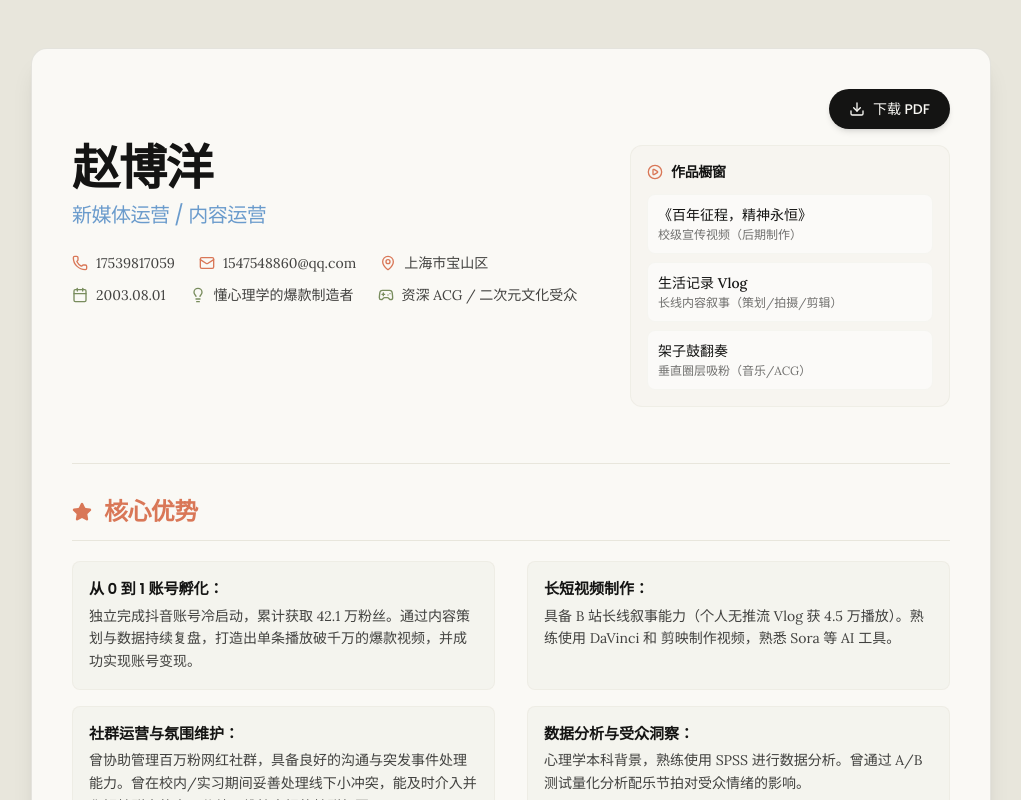
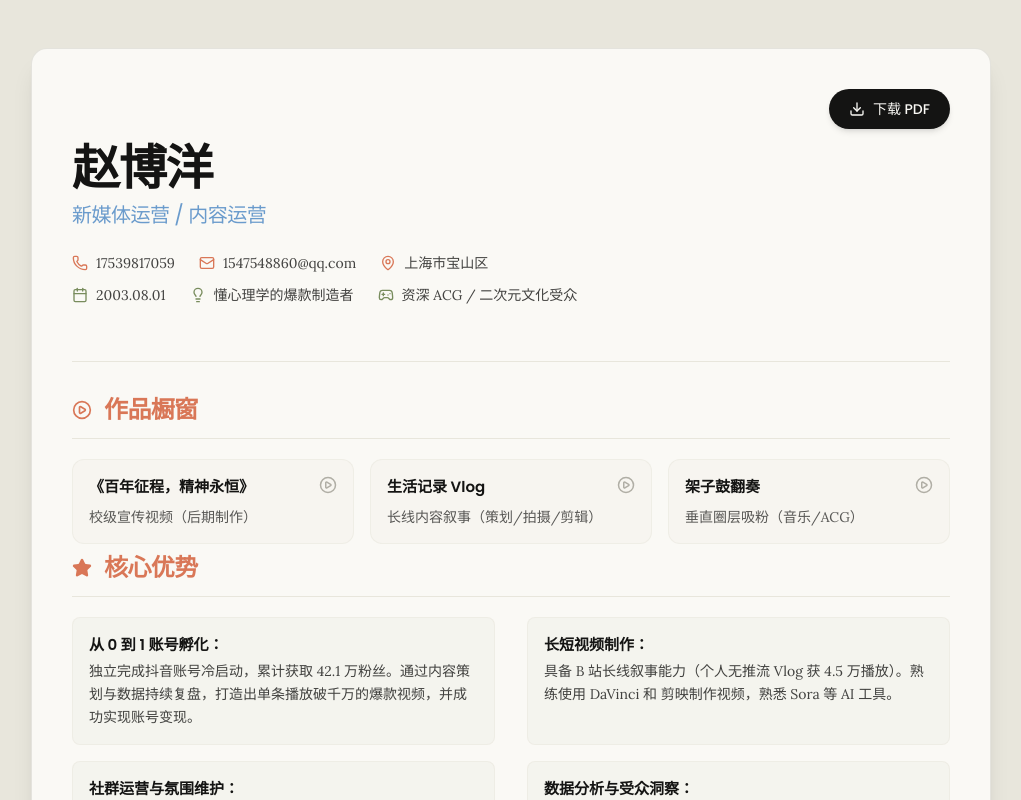
Before and after one commit to klion72/zhaoboyang-resume, a React (Vite) app: page / in a window 1280 px wide. Shown: the top 800 px of the page, without its empty margins (129-1150 px from the left). Built offline with nearby package versions, Linux system fonts and the light colour scheme.

Commit message:
feat: redesign showcases to be horizontal between header and core advantages

```diff
--- a/src/App.tsx
+++ b/src/App.tsx
@@ -1,4 +1,5 @@
 import PersonalInfo from './components/PersonalInfo';
+import Showcases from './components/Showcases';
 import CoreAdvantages from './components/CoreAdvantages';
 import Education from './components/Education';
 import WorkExperience from './components/WorkExperience';
@@ -14,6 +15,7 @@ function App() {
 
         <main className="space-y-2">
           <PersonalInfo />
+          <Showcases />
           <CoreAdvantages />
           <Education />
           <WorkExperience />
--- a/src/components/PersonalInfo.tsx
+++ b/src/components/PersonalInfo.tsx
@@ -1,11 +1,8 @@
-import { Phone, Mail, MapPin, Calendar, Lightbulb, Gamepad2, PlayCircle } from 'lucide-react';
+import { Phone, Mail, MapPin, Calendar, Lightbulb, Gamepad2 } from 'lucide-react';
 import { resumeData } from '../utils/resumeData';
-import { useState } from 'react';
 
 const PersonalInfo: React.FC = () => {
   const { name, phone, email, location, birthDate, tagline, interests } = resumeData.personalInfo;
-  const showcases = resumeData.showcases || [];
-  const [activeVideo, setActiveVideo] = useState<string | null>(null);
 
   return (
     <header className="border-b border-anthropic-light-gray pb-8 mb-8">
@@ -40,56 +37,6 @@ const PersonalInfo: React.FC = () => {
             </div>
           </div>
         </div>
-
-        {/* 右侧作品橱窗 */}
-        {showcases.length > 0 && (
-          <div className="md:w-80 shrink-0 no-print">
-            <div className="bg-anthropic-light-gray/20 border border-anthropic-light-gray/50 rounded-xl p-4 h-full">
-              <h3 className="text-sm font-headings font-semibold text-anthropic-dark mb-3 flex items-center gap-2">
-                <PlayCircle size={16} className="text-primary" />
-                作品橱窗
-              </h3>
-
-              {activeVideo ? (
-                <div className="mb-4">
-                  <div className="rounded-lg overflow-hidden bg-black aspect-video mb-2 shadow-sm">
-                    <video
-                      src={activeVideo}
-                      controls
-                      autoPlay
-                      className="w-full h-full object-contain"
-                    >
-                      您的浏览器不支持视频播放。
-                    </video>
-                  </div>
-                  <button
-                    onClick={() => setActiveVideo(null)}
-                    className="text-xs text-anthropic-mid hover:text-primary transition-colors"
-                  >
-                    关闭视频
-                  </button>
-                </div>
-              ) : null}
-
-              <div className="flex flex-col gap-2">
-                {showcases.map((showcase, idx) => (
-                  <button
-                    key={idx}
-                    onClick={() => setActiveVideo(showcase.videoUrl)}
-                    className={`text-left p-2.5 rounded-lg border transition-all ${
-                      activeVideo === showcase.videoUrl
-                        ? 'bg-white border-primary/30 shadow-sm'
-                        : 'bg-white/50 border-anthropic-light-gray/30 hover:bg-white hover:border-anthropic-light-gray/80 hover:shadow-sm'
-                    }`}
-                  >
-                    <div className="font-medium text-sm text-anthropic-dark mb-0.5 truncate">{showcase.title}</div>
-                    <div className="text-xs text-anthropic-dark/60 truncate">{showcase.description}</div>
-                  </button>
-                ))}
-              </div>
-            </div>
-          </div>
-        )}
       </div>
     </header>
   );
--- /dev/null
+++ b/src/components/Showcases.tsx
@@ -0,0 +1,72 @@
+import { PlayCircle, X } from 'lucide-react';
+import { resumeData } from '../utils/resumeData';
+import { useState } from 'react';
+
+const Showcases: React.FC = () => {
+  const showcases = resumeData.showcases || [];
+  const [activeVideo, setActiveVideo] = useState<string | null>(null);
+
+  if (showcases.length === 0) return null;
+
+  return (
+    <section className="section-container no-print">
+      <h2 className="section-title">
+        <PlayCircle size={20} className="text-primary" /> 作品橱窗
+      </h2>
+
+      {/* 视频播放器区域 */}
+      {activeVideo && (
+        <div className="mb-6 bg-anthropic-light-gray/20 border border-anthropic-light-gray/50 rounded-xl p-4 transition-all duration-300">
+          <div className="flex justify-between items-center mb-3">
+            <h3 className="font-headings font-semibold text-anthropic-dark">
+              {showcases.find(s => s.videoUrl === activeVideo)?.title}
+            </h3>
+            <button
+              onClick={() => setActiveVideo(null)}
+              className="flex items-center gap-1 text-sm text-anthropic-mid hover:text-primary transition-colors bg-white px-3 py-1 rounded-full border border-anthropic-light-gray/50 shadow-sm"
+            >
+              <X size={14} /> 关闭视频
+            </button>
+          </div>
+          <div className="rounded-lg overflow-hidden bg-black aspect-video shadow-sm">
+            <video
+              src={activeVideo}
+              controls
+              autoPlay
+              className="w-full h-full object-contain"
+            >
+              您的浏览器不支持视频播放。
+            </video>
+          </div>
+        </div>
+      )}
+
+      {/* 作品列表（横向排列） */}
+      <div className="grid grid-cols-1 md:grid-cols-3 gap-4">
+        {showcases.map((showcase, idx) => (
+          <button
+            key={idx}
+            onClick={() => setActiveVideo(showcase.videoUrl)}
+            className={`text-left p-4 rounded-xl border transition-all flex flex-col gap-1 group ${
+              activeVideo === showcase.videoUrl
+                ? 'bg-white border-primary/40 shadow-md scale-[1.02]'
+                : 'bg-anthropic-light-gray/20 border-anthropic-light-gray/50 hover:bg-white hover:border-anthropic-light-gray hover:shadow-sm'
+            }`}
+          >
+            <div className="flex items-start justify-between w-full">
+              <span className={`font-headings font-semibold text-[15px] line-clamp-1 ${activeVideo === showcase.videoUrl ? 'text-primary' : 'text-anthropic-dark group-hover:text-primary transition-colors'}`}>
+                {showcase.title}
+              </span>
+              <PlayCircle size={18} className={`${activeVideo === showcase.videoUrl ? 'text-primary' : 'text-anthropic-mid group-hover:text-primary transition-colors'}`} />
+            </div>
+            <span className="text-sm text-anthropic-dark/70 line-clamp-2 mt-1">
+              {showcase.description}
+            </span>
+          </button>
+        ))}
+      </div>
+    </section>
+  );
+};
+
+export default Showcases;
```
